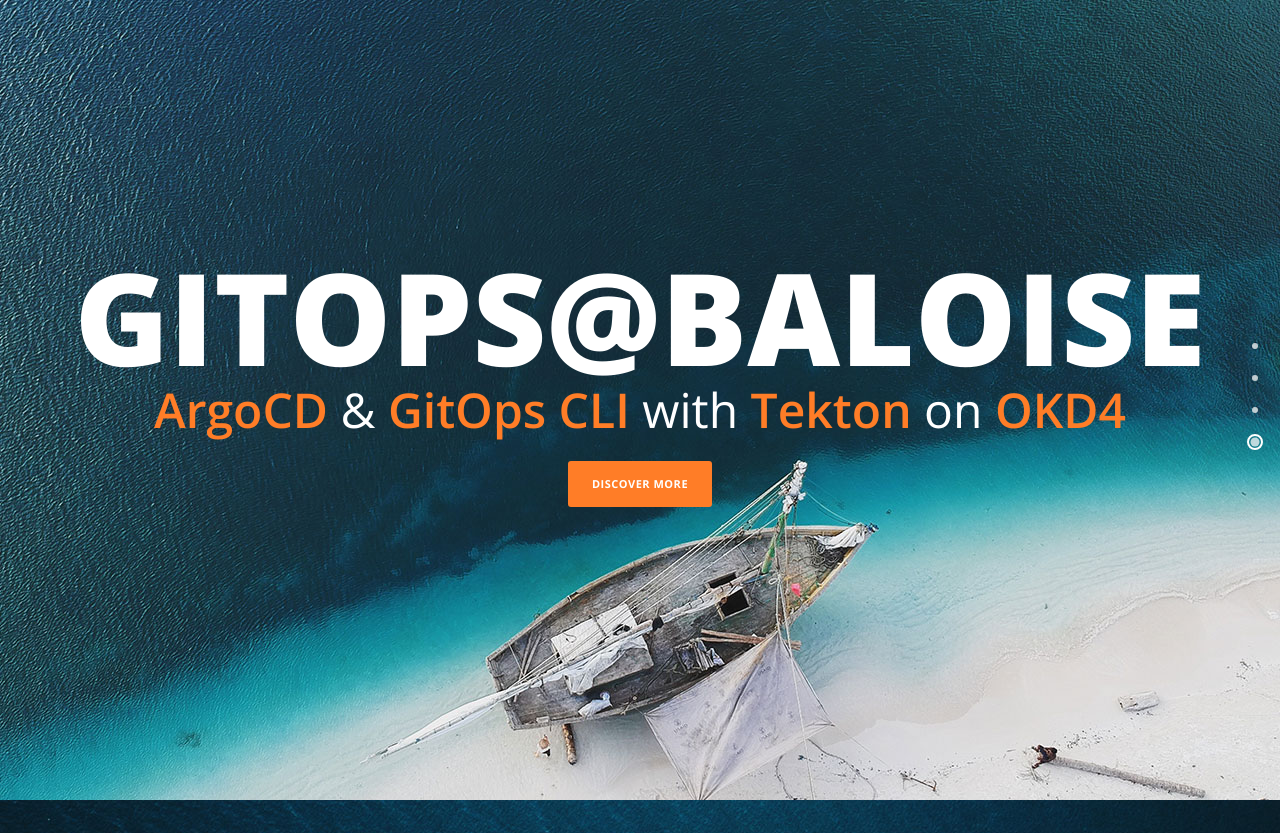
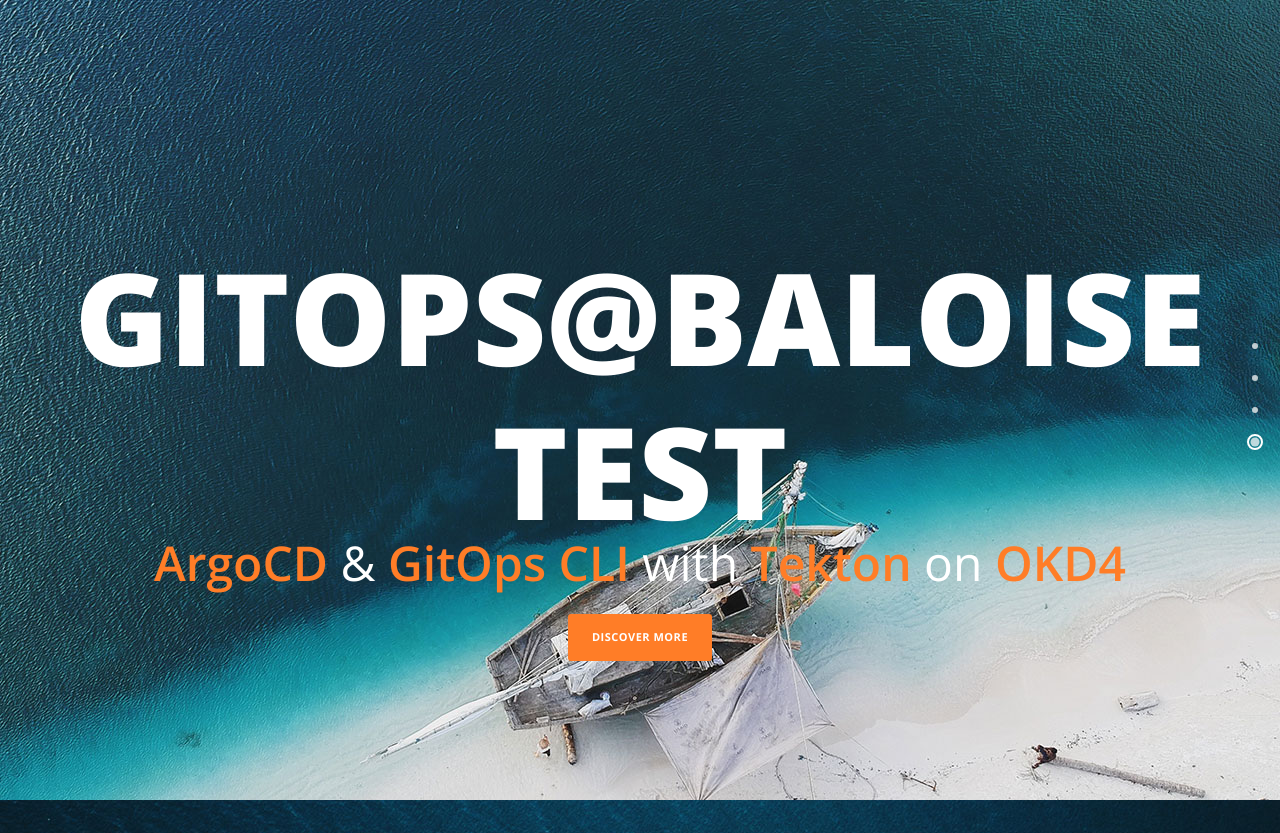
Before and after one commit to baloise-incubator/gitops-nginx-demo, a plain HTML site: page static/index.html in a window 1280 px wide. Shown: the top 833 px of the page. Drawn offline with nearby package versions, Linux system fonts and the light colour scheme.

Commit message:
Update index.html

```diff
--- a/static/index.html
+++ b/static/index.html
@@ -32,7 +32,7 @@
     <div class="parallax-content baner-content" id="home">
         <div class="container">
             <div class="first-content">
-                <h1>GitOps@Baloise</h1>
+                <h1>GitOps@Baloise Test</h1>
                 <span><em>ArgoCD</em> & <em>GitOps CLI</em> with <em>Tekton</em> on <em>OKD4</em></span>
                 <div class="primary-button">
                     <a href="#process">Discover More</a>
```
